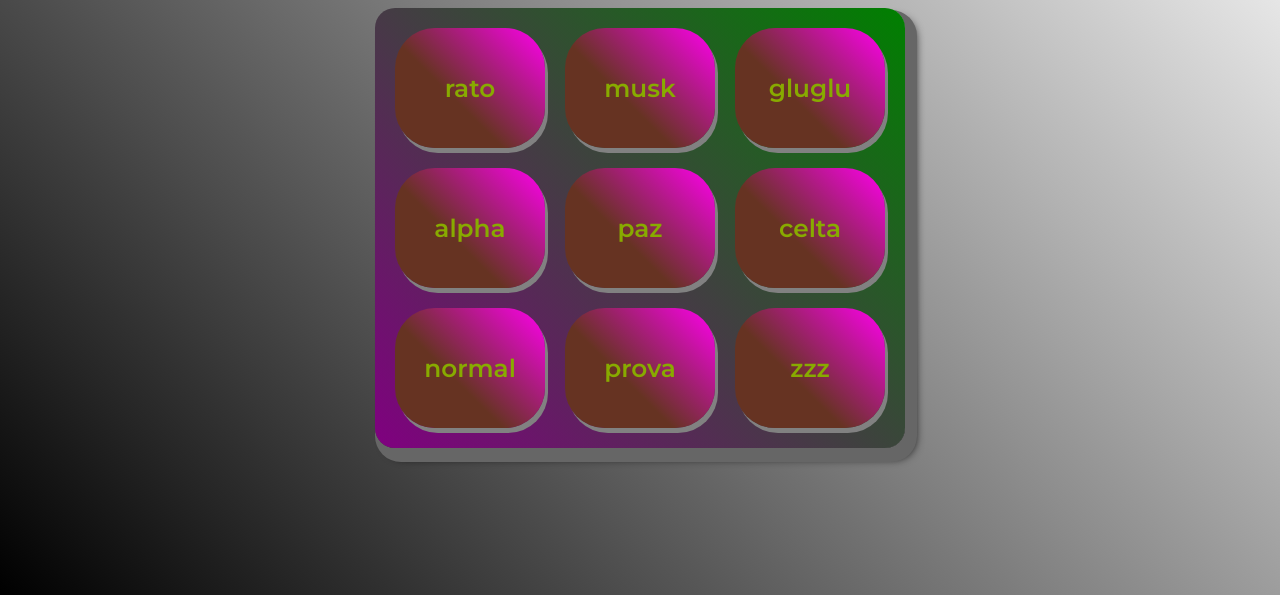
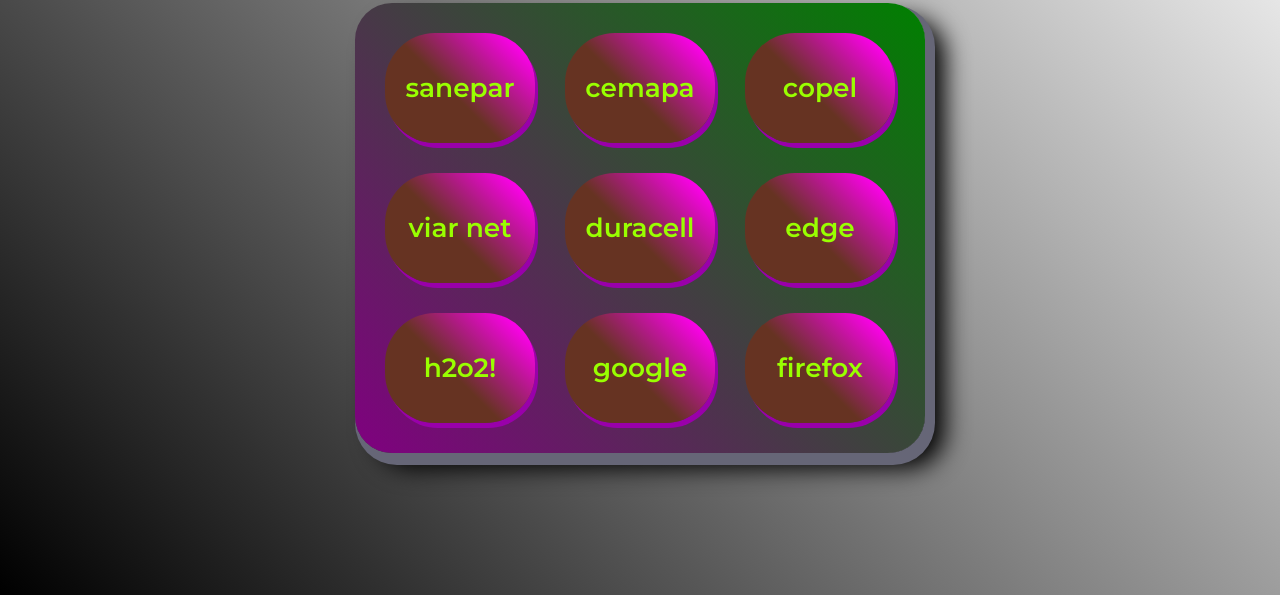
Before and after one commit to darck5152/aula-sons, a plain HTML site: page index.html in a window 1280 px wide. Shown: the part 205-800 px from the top of the page. Drawn offline with Linux system fonts and the light colour scheme.

Commit message:
Add files via upload

```diff
--- a/css/estilos.css
+++ b/css/estilos.css
@@ -1,8 +1,9 @@
 :root {
   --cinza: #818181;
-  --azul-esquisito: #307caf;
-  --azulao: rgb(0, 17, 255);
+  --euNsei: #523452;
+  --lv: rgb(255, 0, 0);
   --luz: rgb(103, 25, 175);
+  --roxo: rgba(67, 28, 129, 0.5);
 
 }
 
@@ -22,7 +23,7 @@
   font-size: 2rem;
   border: 7px solid black ;
   border-radius: 50px;
-  background-color: rgb(88, 88, 88) ;
+  background-color: linear-gradient(180deg, #666 69%, #e9e7e7 100%) ;
 
 
 
@@ -30,44 +31,44 @@
 
 .teclado {
   background: linear-gradient(45deg, purple 0%, green 100%);
-  box-shadow: 6px 8px 0 6px #666, 10px 10px 10px #000;
-  border-radius: 20px;
+  box-shadow: 5px 7px 0 5px #667, 20px 15px 25px #000;
+  border-radius: 37px;
   display: grid;
-  gap: 20px;
+  gap: 30px;
   grid-template-columns: repeat(3, 1fr);
-  padding: 20px;
+  padding: 30px;
 }
 
 .tecla {
-  background: linear-gradient(45deg, #632 40%, #f0e 100%);;
-  border-radius: 40px;
-  box-shadow: 3px 5px 0 var(--cinza);
-  color: #8a0;
+  background: linear-gradient(45deg, #632 45%, #f0e 90%);;
+  border-radius: 50px;
+  box-shadow: 3px 5px 0 #90a;
+  color: #9f0;
   cursor: pointer;
-  height: 120px;
-  font-size: 1.55em;
+  height: 110px;
+  font-size: 1.65em;
   font-weight: bold;
-  line-height: 120px;
+  line-height: 110px;
   text-align: center;
   width: 150px;
 }
 
 .tecla.ativa,
 .tecla:active {
-  background-color: var(--ciano);
-  border: 4px solid  var(--ciano);
-  box-shadow: 3px 3px 0 var(--azul-esquisito) inset;
-  color: var(--azulao);
+  background-color:var(--roxo);
+  border: 4px solid var(--roxo) ;
+  box-shadow: 3px 3px 0 var(--euNsei) inset;
+  color: var(--lv);
   outline: none;
 }
 
 .tecla.focus,
 .tecla:focus {
   outline: none;
-  box-shadow: 1px 1px 10px var(--luz);
+  box-shadow: 1px 1px 20px var(--luz);
 }
 
 .tecla.active:focus,
 .tecla:active:focus {
-  box-shadow: 3px 3px 0 var(--azul-esquisito) inset, 1px 1px 10px var(--luz);
+  box-shadow: 3px 3px 0 var(--euNsei) inset, 1px 1px 10px var(--luz);
 }
--- a/index.html
+++ b/index.html
@@ -20,20 +20,20 @@
 </head>
 <body>
 
-    <h1>audios bagualudos</h1>
+    <h1> Ergonomia das Cidades </h1>
 
     <section class="teclado">
-        <button class="tecla tecla_pom" >rato</button>
-        <button class="tecla tecla_clap" >musk</button>
-        <button class="tecla tecla_tim"  >gluglu</button>
+        <button class="tecla tecla_pom" >sanepar</button>
+        <button class="tecla tecla_clap" >cemapa</button>
+        <button class="tecla tecla_tim"  >copel</button>
 
-        <button class="tecla tecla_puff" >alpha</button>
-        <button class="tecla tecla_splash" >paz</button>
-        <button class="tecla tecla_toim" >celta</button>
+        <button class="tecla tecla_puff" >viar net</button>
+        <button class="tecla tecla_splash" >duracell</button>
+        <button class="tecla tecla_toim" >edge</button>
 
-        <button class="tecla tecla_psh" >normal</button>
-        <button class="tecla tecla_tic" >prova</button>
-        <button class="tecla tecla_tom" >zzz</button>
+        <button class="tecla tecla_psh" >h2o2!</button>
+        <button class="tecla tecla_tic" >google</button>
+        <button class="tecla tecla_tom" >firefox</button>
     </section>
 
     <audio src="sounds/rato.mp3" id="som_tecla_pom"></audio>
```
